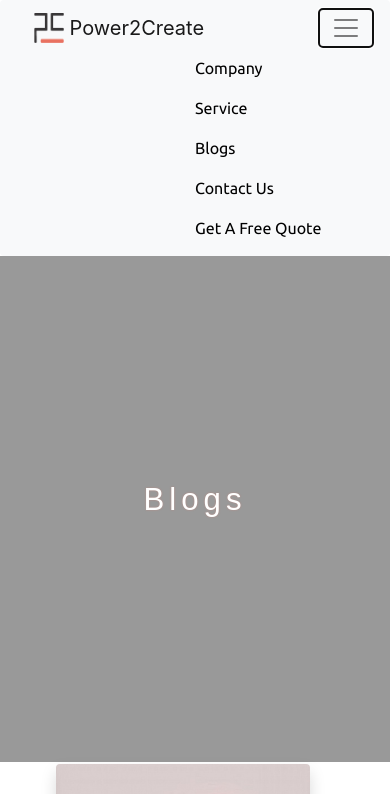
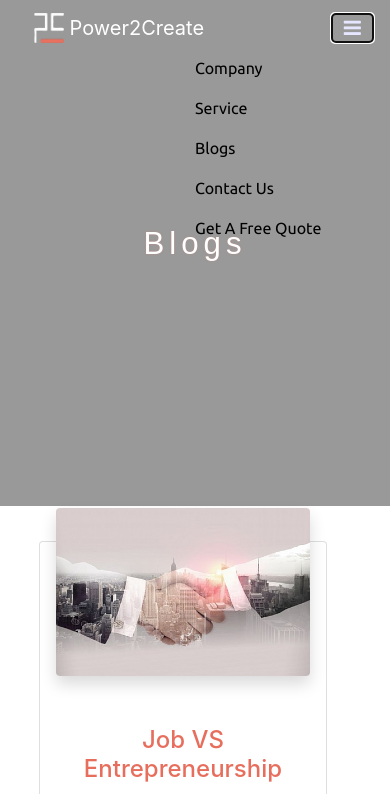
Before and after one commit to Sayan1802/Blog_Page, a plain HTML site: page index.html in a window 390 px wide. Both pictures are taken after a click on the button "Toggle navigation". Shown: the top 794 px of the page. Drawn offline with nearby package versions, Linux system fonts and the light colour scheme.

Commit message:
Update index.html

```diff
--- a/index.html
+++ b/index.html
@@ -6,6 +6,7 @@
     <title>Blog</title>
     <!-- CSS only -->
     <link rel="stylesheet" href="https://stackpath.bootstrapcdn.com/bootstrap/4.5.2/css/bootstrap.min.css" integrity="sha384-JcKb8q3iqJ61gNV9KGb8thSsNjpSL0n8PARn9HuZOnIxN0hoP+VmmDGMN5t9UJ0Z" crossorigin="anonymous">
+    <link rel="stylesheet" href="https://cdnjs.cloudflare.com/ajax/libs/font-awesome/4.7.0/css/font-awesome.min.css">
 
     <link href = "./style_blog.css" type = "text/css" rel = "stylesheet"/>
     <link href="https://fonts.googleapis.com/css2?family=Ubuntu&display=swap" rel="stylesheet">
@@ -18,16 +19,20 @@
 </head>
 <body>
 
-	  <nav class="navbar navbar-expand-lg navbar-light bg-light rounded">
+
+
+  <div class="bgimg-blog">
+    <div class="back-bg-color">
+      <nav class="navbar navbar-expand-lg navbar-dark bg-none rounded">
         <a class="navbar-brand" href="#" style="margin-left: 5%;">
-      <img src="Images/logo1.png" width="30" height="30" class="d-inline-block align-top" alt="" loading="lazy">
+            <img src="Images/logo0.png" width="30" height="30" class="d-inline-block align-top" alt="" loading="lazy">
           Power2Create
           </a>
       <button class="navbar-toggler" type="button" data-toggle="collapse" data-target="#navbarsExample02" aria-controls="navbarsExample02" aria-expanded="false" aria-label="Toggle navigation">
-    <span class="navbar-toggler-icon"></span>
+        <span class="" role="button" ><i class="fa fa-bars" aria-hidden="true" style="color:#e6e6ff"></i></span>
       </button>
 
-    <div class="collapse navbar-collapse justify-content-md-center" id="navbarsExample02">
+        <div class="collapse navbar-collapse justify-content-md-center rounded" id="navbarsExample02">
           <ul class="navbar-nav" style="margin-left: 50%;">
             <li class="nav-item">
               <a class="nav-link" href="#" style="font-family: 'Ubuntu', sans-serif;">Company</a>
@@ -47,10 +52,6 @@
           </ul>
         </div>
       </nav>
-
-
-  <div class="bgimg-blog">
-    <div class="back-bg-color">
         <div class="caption">
             <div class="blog-banner-text">Blogs</div>
         </div>
@@ -404,6 +405,8 @@
                         </strong>
                         <center><strong class="theme-color">- Kalpana Saroj </strong>(CEO, Kamani Tubes)</center>
                       </p>
+                      <p>Let us know if you are suffering from the same problem of lack of appropriate mentor ship in
+                        setting up your business by taking out a small survey, link for what has been provided below:</p>
 
                 </div>
             </div>
@@ -745,8 +748,11 @@
                       <p>
                         Well, then I have good news for you. We at P2L can help you with every step as you undertake this
                         evolutionary journey of yours. In case, you can’t wait to be small but vital part of our big family,
-                        just take out a couple minutes and simply contact us.
+                        just take out a couple minutes and simply fill this contact form:
                       </p>
+
+
+
                 </div>
             </div>
         </div>
```
Lines whose indentation alone changed are shown as unchanged.
